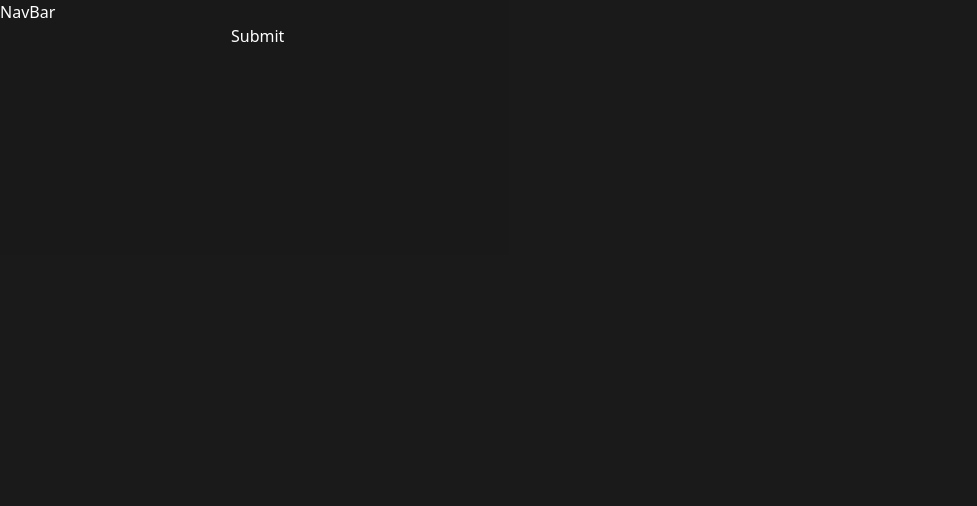
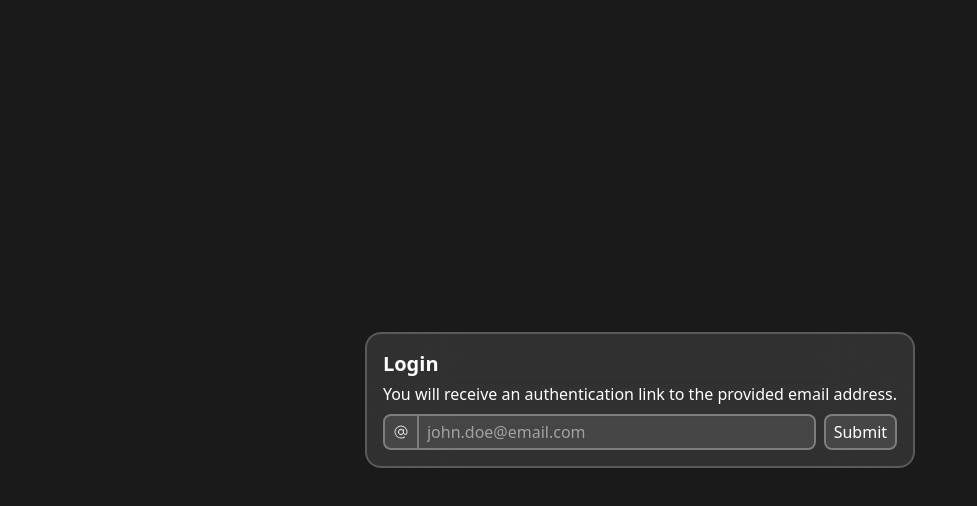
Before and after one commit to ktotopawel/roadmap-io, a React (Vite) app in the folder apps/web/: page /login in a window 1280 px wide. Shown: the top 506 px of the page, without its empty margins (0-977 px from the left). Built offline with nearby package versions, Linux system fonts and the light colour scheme.

Commit message:
feat: add InputWithIcon component; update LoginPage with validation and error handling

```diff
--- a/apps/web/package.json
+++ b/apps/web/package.json
@@ -12,6 +12,7 @@
   },
   "dependencies": {
     "@headlessui/react": "^2.2.7",
+    "@hookform/resolvers": "^5.2.2",
     "@phosphor-icons/react": "^2.1.10",
     "@reduxjs/toolkit": "^2.9.0",
     "@roadmap-io/types": "workspace:*",
--- a/apps/web/src/App.tsx
+++ b/apps/web/src/App.tsx
@@ -1,11 +1,9 @@
 import Router from './Router';
-import NavBar from './components/NavBar.tsx';
 import type { ReactElement } from 'react';
 
 function App(): ReactElement {
   return (
     <div className={'bg-black/90 min-h-screen text-white'}>
-      <NavBar />
       <Router></Router>
     </div>
   );
--- /dev/null
+++ b/apps/web/src/components/InputWithIcon.tsx
@@ -0,0 +1,67 @@
+import { Input, type InputProps } from '@headlessui/react';
+import { type ReactElement, type ForwardedRef, useRef } from 'react';
+import type { IconProps } from '@phosphor-icons/react';
+import * as React from 'react';
+import { clsx } from 'clsx';
+
+interface IInputWithIcon extends InputProps {
+  icon: React.ComponentType<IconProps>;
+  className?: string;
+  isError?: boolean;
+}
+
+const InputWithIcon = React.forwardRef(
+  (
+    { icon: Icon, isError, className, ...rest }: IInputWithIcon,
+    ref: ForwardedRef<HTMLInputElement>
+  ): ReactElement => {
+    const internalRef = useRef<HTMLInputElement>(null);
+
+    const handleIconClick = (): void => {
+      internalRef.current?.focus();
+    };
+
+    return (
+      <div
+        className={clsx(
+          'rounded-lg border-2 flex transition-colors duration-300',
+          {
+            'border-red-400/30 bg-red-400/10': isError,
+            'border-white/30 bg-white/10': !isError,
+          },
+          className
+        )}
+      >
+        <div
+          className={clsx('px-2 py-1 h-full cursor-pointer border-r-2 flex-none', {
+            'border-red-400/30': isError,
+            'border-white/30': !isError,
+          })}
+          onClick={handleIconClick}
+        >
+          <Icon className={'fill-white/80 h-full'} />
+        </div>
+        <Input
+          {...rest}
+          ref={(el: HTMLInputElement | null) => {
+            if (ref) {
+              if (typeof ref === 'function') {
+                ref(el);
+              } else {
+                ref.current = el;
+              }
+            }
+            internalRef.current = el;
+          }}
+          className={
+            'h-full px-2 py-1 rounded-r-lg focus-visible:bg-white/10 focus:outline-none focus-visible:outline-none focus:bg-white/10 flex-1'
+          }
+        />
+      </div>
+    );
+  }
+);
+
+InputWithIcon.displayName = 'InputWithIcon';
+
+export default InputWithIcon;
--- a/apps/web/src/pages/Auth/LoginPage.tsx
+++ b/apps/web/src/pages/Auth/LoginPage.tsx
@@ -1,17 +1,27 @@
 import { type SubmitHandler, useForm } from 'react-hook-form';
-import { Button, Input } from '@headlessui/react';
+import { Button } from '@headlessui/react';
 import type { ReactElement } from 'react';
+import { AtIcon } from '@phosphor-icons/react';
+import InputWithIcon from '../../components/InputWithIcon.tsx';
+import * as z from 'zod';
+import { zodResolver } from '@hookform/resolvers/zod';
 
 interface ILoginForm {
   email: string;
 }
+
+const loginSchema = z.object({
+  email: z.email('Invalid email.').nonempty('Provide an email for the magic link.'),
+});
 
 const LoginPage = (): ReactElement => {
   const {
     register,
     handleSubmit,
     formState: { errors },
-  } = useForm<ILoginForm>();
+  } = useForm<ILoginForm>({
+    resolver: zodResolver(loginSchema),
+  });
 
   const onSubmit: SubmitHandler<ILoginForm> = (data) => {
     // eslint-disable-next-line no-console
@@ -19,19 +29,45 @@ const LoginPage = (): ReactElement => {
   };
 
   return (
-    <div>
-      <div>
+    <div className={'min-h-screen max-w-screen w-full flex flex-col justify-center items-center'}>
+      <div
+        className={
+          'p-4 rounded-2xl border-2 border-white/20 backdrop-blur-2xl bg-white/10 flex flex-col gap-2'
+        }
+      >
+        <div className={'flex flex-col gap-1'}>
+          <h2 className={'font-bold text-xl'}>Login</h2>
+          <p>You will receive an authentication link to the provided email address.</p>
+        </div>
         {/* eslint-disable-next-line @typescript-eslint/no-misused-promises */}
         <form onSubmit={handleSubmit(onSubmit)}>
-          <Input
-            type={'email'}
-            {...register('email', {
-              required: true,
-              pattern: /^[a-zA-Z0-9._%+-]+@[a-zA-Z0-9.-]+\\\\.[a-zA-Z]{2,}$/,
-            })}
-          />
-          {errors.email && <span>{errors.email.message}</span>}
-          <Button type="submit">Submit</Button>
+          <div className={'flex gap-2 w-full items-stretch'}>
+            <InputWithIcon
+              icon={AtIcon}
+              type={'email'}
+              placeholder={'john.doe@email.com'}
+              isError={!!errors.email}
+              className={'flex-1'}
+              {...register('email')}
+            />
+            <Button
+              type="submit"
+              className={'rounded-lg border-2 border-white/30 px-2 py-1 bg-white/10'}
+            >
+              Submit
+            </Button>
+          </div>
+          {/* Smooth expanding error message */}
+          <div
+            className={`
+            grid transition-all duration-300 ease-out
+            ${errors.email ? 'grid-rows-[1fr] mt-2' : 'grid-rows-[0fr] mt-0'}
+          `}
+          >
+            <div className={'overflow-hidden'}>
+              <span className={'text-red-400 text-sm block py-1'}>{errors.email?.message}</span>
+            </div>
+          </div>
         </form>
       </div>
     </div>
--- a/apps/web/src/pages/Auth/MagicLinkHandler.tsx
+++ b/apps/web/src/pages/Auth/MagicLinkHandler.tsx
@@ -1,9 +1,9 @@
 import { Link, useSearchParams } from 'react-router-dom';
-import { type ReactElement, useState, useEffect } from 'react';
+import { type ReactElement, useEffect } from 'react';
 import AppRoutes from '../../config/constants/AppRoutes.ts';
-import StatusEnum, { type StatusKeys } from '../../config/Status.enum.ts';
+import StatusEnum from '../../config/Status.enum.ts';
 import { CircleNotchIcon } from '@phosphor-icons/react';
-import { useAppDispatch } from '../../store/hooks.ts';
+import { useAppDispatch, useAppSelector } from '../../store/hooks.ts';
 import { consumeMagicLink } from '../../store/slices/auth.slice.ts';
 import { clsx } from 'clsx';
 
@@ -11,15 +11,11 @@ const MagicLinkHandler = (): ReactElement => {
   const [searchParams] = useSearchParams();
   const token = searchParams.get('token');
   const email = searchParams.get('email');
-  const [status, setStatus] = useState<StatusKeys>(StatusEnum.LOADING);
   const dispatch = useAppDispatch();
+  const status = useAppSelector((state) => state.auth.status);
 
   const validateSearchParams = (token: string | null, email: string | null): boolean => {
-    if (!token || !email) {
-      setStatus(StatusEnum.FAILED);
-      return false;
-    }
-    return true;
+    return !(!token || !email);
   };
 
   useEffect(() => {
@@ -28,13 +24,7 @@ const MagicLinkHandler = (): ReactElement => {
     }
 
     if (typeof email === 'string' && typeof token === 'string') {
-      dispatch(consumeMagicLink({ email: email, token: token }))
-        .then(() => {
-          setStatus(StatusEnum.SUCCEEDED);
-        })
-        .catch(() => {
-          setStatus(StatusEnum.FAILED);
-        });
+      void dispatch(consumeMagicLink({ email: email, token: token }));
     }
   }, [token, email, dispatch]);
 
@@ -49,10 +39,12 @@ const MagicLinkHandler = (): ReactElement => {
       >
         {status === StatusEnum.FAILED && (
           <>
-            <h2 className={' text-2xl'}>No token to validate</h2>
+            <h2 className={' text-2xl'}>Error</h2>
             <p className={''}>
-              This page is intended to validate a magic link token, please use{' '}
-              <Link to={AppRoutes.LOGIN}>the login page</Link> to log in.
+              Token validation failed. Please use another magic link obtained from{' '}
+              <Link to={AppRoutes.LOGIN} className={'underline hover:text-white/75'}>
+                the login page
+              </Link>
             </p>
           </>
         )}
--- a/apps/web/src/pages/Test.tsx
+++ b/apps/web/src/pages/Test.tsx
@@ -4,9 +4,7 @@ import selectActiveRoadmap from '../store/selectors/roadmap.selector.ts';
 import type { ReactElement } from 'react';
 
 const Test = (): ReactElement => {
-  const roadmaps = useAppSelector((state) => state.roadmaps);
-  const goals = useAppSelector((state) => state.goals);
-  const tasks = useAppSelector((state) => state.tasks);
+  const state = useAppSelector((state) => state);
 
   const dispatch = useAppDispatch();
   const handleGetData = (): void => {
@@ -17,7 +15,7 @@ const Test = (): ReactElement => {
     dispatch(setActiveRoadmap(id));
   };
 
-  const selectedRoadmap = selectActiveRoadmap({ roadmaps, goals, tasks });
+  const selectedRoadmap = selectActiveRoadmap(state);
 
   return (
     <div>
@@ -25,7 +23,7 @@ const Test = (): ReactElement => {
       <button onClick={handleGetData}>get data</button>
 
       <ul>
-        {Object.values(roadmaps.roadmaps.byId).map((roadmap) => (
+        {Object.values(state.roadmaps.roadmaps.byId).map((roadmap) => (
           <li>
             <h3>{roadmap.title}</h3>
             <button
--- a/apps/web/src/store/slices/auth.slice.ts
+++ b/apps/web/src/store/slices/auth.slice.ts
@@ -46,7 +46,7 @@ const authSlice = createSlice({
       state.status = StatusEnum.LOADING;
     });
     builder.addCase(consumeMagicLink.rejected, (state) => {
-      state.status = StatusEnum.LOADING;
+      state.status = StatusEnum.FAILED;
     });
     builder.addCase(consumeMagicLink.fulfilled, (state) => {
       state.status = StatusEnum.SUCCEEDED;
```
